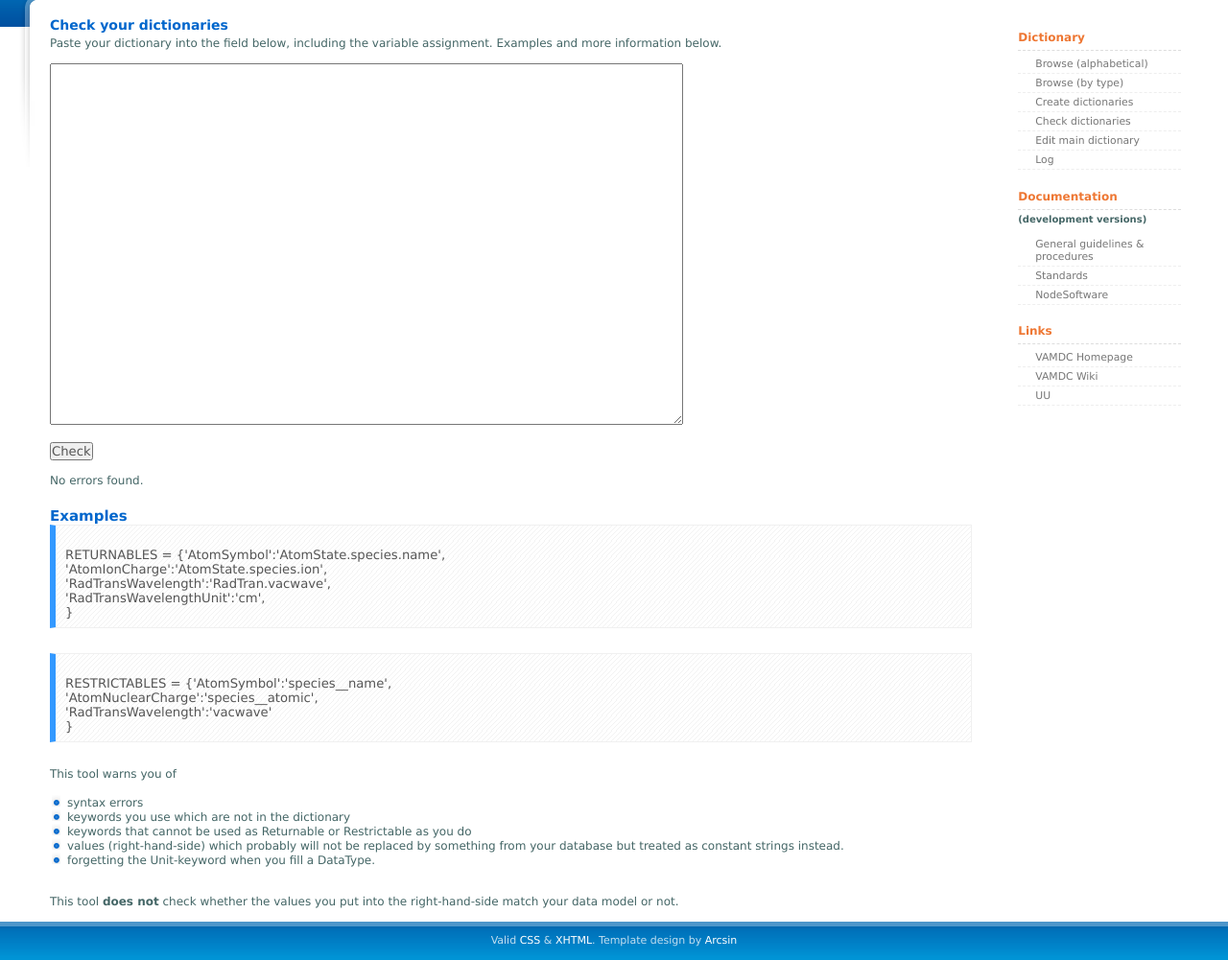
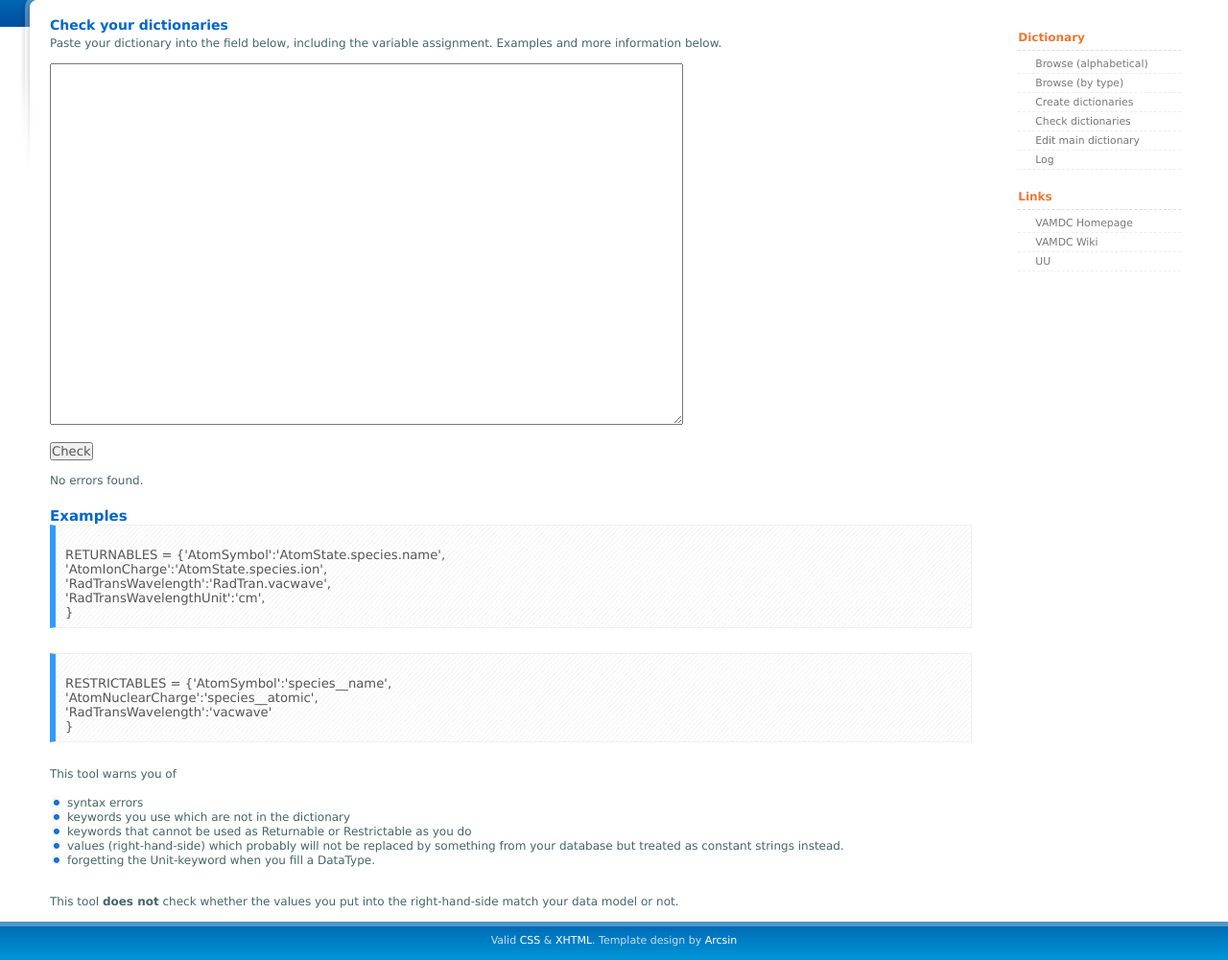
Before and after one commit to VAMDC/Dictionary, a Django app: page /check/ in a window 1280 px wide. Shown: the part 92-1093 px from the top of the page at 96% size. Run offline with Django 3.2, Linux system fonts and the light colour scheme; parts of the project's set-up code (start-up, migrations or seed data) failed here and were passed over; some libraries are stand-ins or nearby versions.

Commit message:
clean up template sidebar

```diff
--- a/static/templates/indigo.html
+++ b/static/templates/indigo.html
@@ -54,21 +54,6 @@
 				<li><a href="/dict/log/">Log</a></li>
 
 			</ul>
-			<h1>Documentation</h1>
-            <h4>(development versions)</h4>
-            <br/>
-			<ul>
-				<li><a href="http://vamdc-general.readthedocs.org/">General guidelines & procedures</a></li>
-				<li><a href="http://vamdc-standards.readthedocs.org/">Standards</a></li>
-				<li><a href="/doc/">NodeSoftware</a></li>
-
-			</ul>
-<!---			<h1>Portal</h1>
-			<ul>
-				<li><a href="/portal/">Home</a></li>
-				<li><a href="/portal/query/">Make a query</a></li>
-			</ul>
--->
 			<h1>Links</h1>
 			<ul>
 				<li><a href="http://www.vamdc.eu">VAMDC Homepage</a></li>
```
